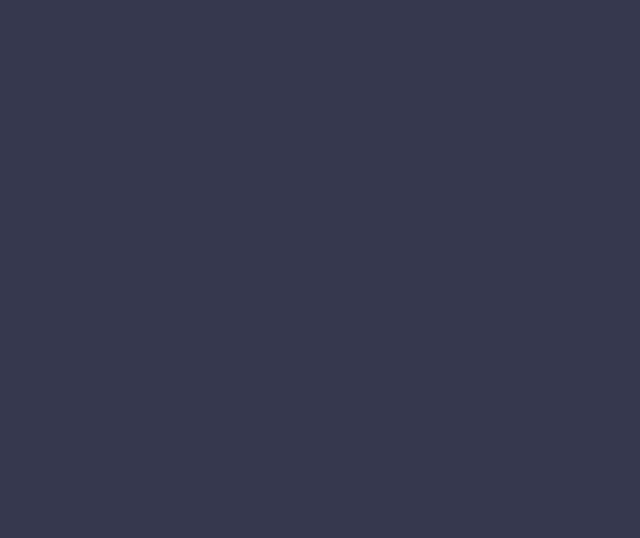
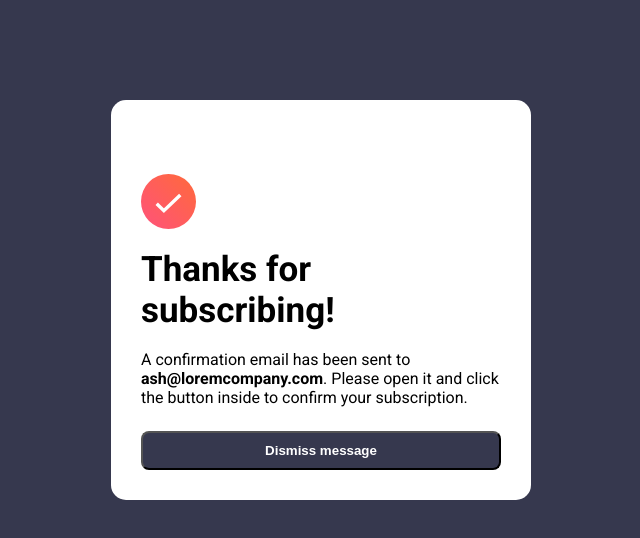
Before and after one commit to ElviaBth/newsletter-sign-up, a React (Vite) app: page /subscribe in a window 1280 px wide. Before the commit this address had no page. Shown: the top 538 px of the page, without its empty margins (319-959 px from the left). Built offline with nearby package versions, Linux system fonts and the light colour scheme.

Commit message:
add subscribe confirmation page

```diff
--- a/src/App.css
+++ b/src/App.css
@@ -62,6 +62,7 @@ button{
     background-color: var(--charcoal-grey);
     color: var(--white);
     padding: 10px 20px;
+    width: 100%;
 }
 
 @media only screen and (min-width: 576px) {
@@ -69,7 +70,7 @@ button{
         background-color: var(--charcoal-grey);
     }
 
-    div{
+    .container{
     display: flex;
     flex-direction: row-reverse;
     justify-content: space-between;
@@ -81,11 +82,14 @@ button{
     }
 
     picture{
-        margin: -86px 0 0 0;
+        height: 600px;
+        margin: -20px -30px -20px 0;
     }
 
     .desktop-img{
         display: flex;
+        width: 90%;
+        height: 100%;
     }
 
     .mobile-img{
--- a/src/App.jsx
+++ b/src/App.jsx
@@ -2,11 +2,12 @@ import mobileImg from './assets/images/illustration-sign-up-mobile.svg'
 import desktopImg from './assets/images/illustration-sign-up-desktop.svg'
 import iconList from './assets/images/icon-list.svg'
 import './App.css'
+import { Link } from 'react-router-dom'
 
 function App() {
   return (
     <>
-      <div>
+      <div className='container'>
         <picture>
           <img media="(min-width:576px)" src={desktopImg} className='desktop-img' />
           <img src={mobileImg} alt="sign-up image" className='mobile-img'/>
@@ -22,7 +23,7 @@ function App() {
           <form action="">
           <label htmlFor='email'> Email address</label>
           <input type="email" name="email" id="email" placeholder='email@company.com'/>
-          <button type='submit'>Subscribe to monthly newsletter</button>
+          <Link to='/subscribe'><button >Subscribe to monthly newsletter</button></Link>
           </form>
 
         </section>
--- a/src/Applications/Router.jsx
+++ b/src/Applications/Router.jsx
@@ -1,6 +1,7 @@
 import React from 'react'
 import { BrowserRouter, Routes, Route } from 'react-router-dom'
 import App from '../App'
+import SubscribeConfirmation from '../components/subscribeComfirmation/SubscribeConfirmation'
 
 
 function Router() {
@@ -8,7 +9,7 @@ function Router() {
     <BrowserRouter>
         <Routes>
             <Route path='/newsletter-sign-up'  element={<App/>} />
-
+            <Route path='/subscribe' element={<SubscribeConfirmation/>} />
         </Routes>
     </BrowserRouter>
   )
--- /dev/null
+++ b/src/components/subscribeComfirmation/SubscribeConfirmation.css
@@ -0,0 +1,45 @@
+.subscribe-container{
+    margin: 20px;
+    display: flex;
+    flex-direction: column;
+    align-content: center;
+    height: 90vh;
+}
+
+.subscribe-container .subscribe-section{
+    margin: auto 0;
+}
+
+.subscribe-container .subscribe-section p{
+    font-size: 16px;
+}
+
+.paragraph-email-span{
+    font-weight: 700;
+}
+
+.subscribe-container .subscribe-section img{
+    width: 55px;
+}
+
+h2{
+    font-size: 35px;
+}
+
+.ssubscribe-button{
+    margin-top: 30px;
+    justify-self: flex-end;
+    align-self: center;
+    width: 100%;
+}
+
+@media only screen and (min-width: 576px) {
+    .subscribe-container{
+        margin: 100px auto;
+        padding: 30px;
+        height: 50vh;
+        max-width: 420px;
+        background-color: var(--white);
+        border-radius: 15px;
+    }
+}
--- /dev/null
+++ b/src/components/subscribeComfirmation/SubscribeConfirmation.jsx
@@ -0,0 +1,20 @@
+import React from 'react'
+import iconSuccess from '../../assets/images/icon-success.svg'
+import '../subscribeComfirmation/SubscribeConfirmation.css'
+import { Link } from 'react-router-dom'
+
+function SubscribeConfirmation() {
+  return (
+    <div className='subscribe-container'>
+        <section className='subscribe-section'>
+            <img src={iconSuccess} alt="icon success" />
+            <h2>Thanks for subscribing!</h2>
+            <p>A confirmation email has been sent to <span className='paragraph-email-span'>ash@loremcompany.com</span>. Please open it and click the button inside to confirm your subscription.</p>
+
+        </section>
+        <Link to='/newsletter-sign-up'><button className='subscribe-button'>Dismiss message</button></Link>
+    </div>
+  )
+}
+
+export default SubscribeConfirmation
```
